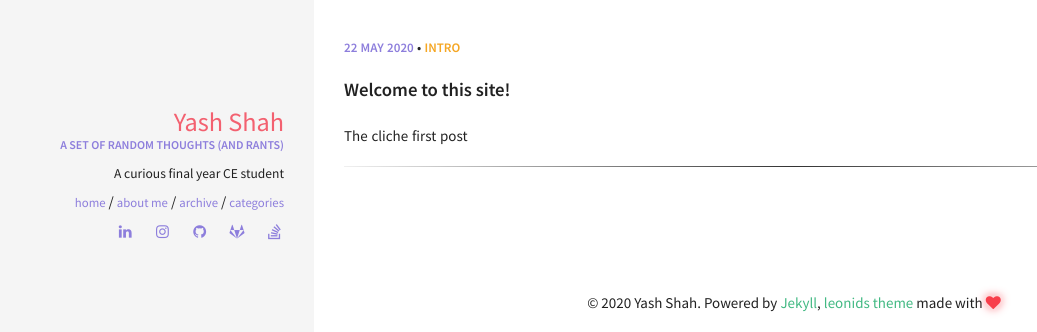
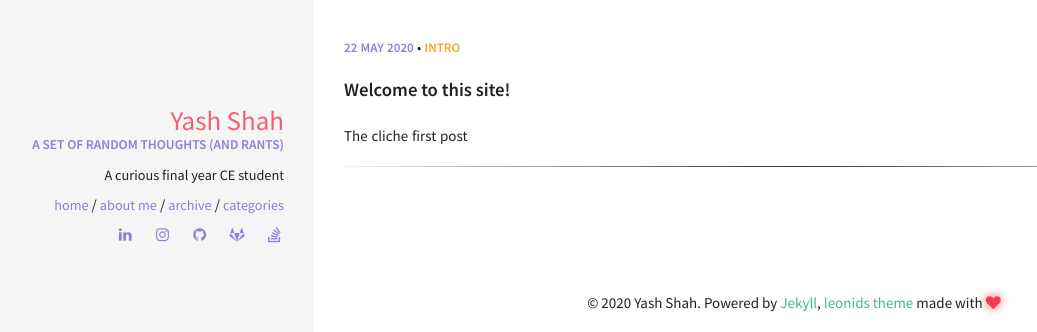
Before and after one commit to yashshah1/blog, a Jekyll site: the page built from index.html, in a window 1280 px wide. Shown: the part 237-569 px from the top of the page, without its empty margins (6-1043 px from the left). Built offline with Jekyll 4.4.1, drawn with Linux system fonts in a browser that asks for light colours.

Commit message:
update css

```diff
--- a/_sass/pages/_layout.scss
+++ b/_sass/pages/_layout.scss
@@ -32,19 +32,19 @@
   .author_name {
     display: block;
     color: #f36170;
-    font-size: 1.75em;
+    font-size: 1.8em;
     // text-transform: lowercase;
   }
   .author_job {
     display: block;
     color: $secondary;
-    font-size: 0.8em;
+    font-size: 0.9em;
     font-weight: 700;
     text-transform: uppercase;
     margin: -5px auto 10px;
   }
   .author_bio {
-    font-size: 90%;
+    font-size: 95%;
     display: block;
   }
   @include media-query($medium-screen) {
@@ -89,7 +89,7 @@
     & a {
       margin-top: 1em;
       text-transform: lowercase;
-      font-size: 85%;
+      font-size: 95%;
       color: $secondary;
       &:hover,
       &:focus {
```
